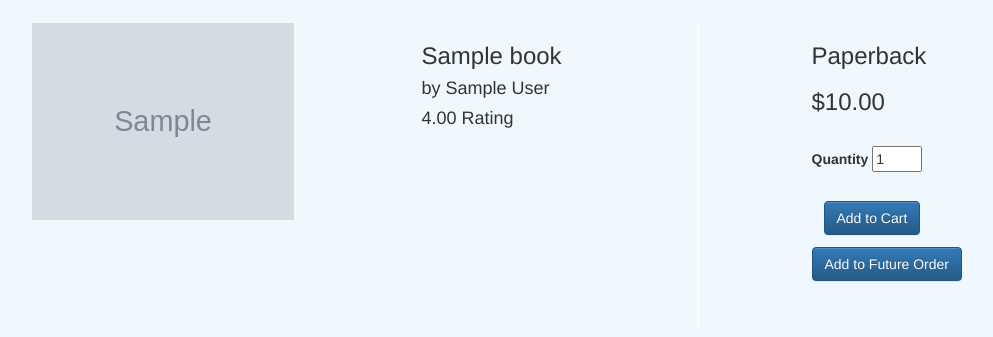
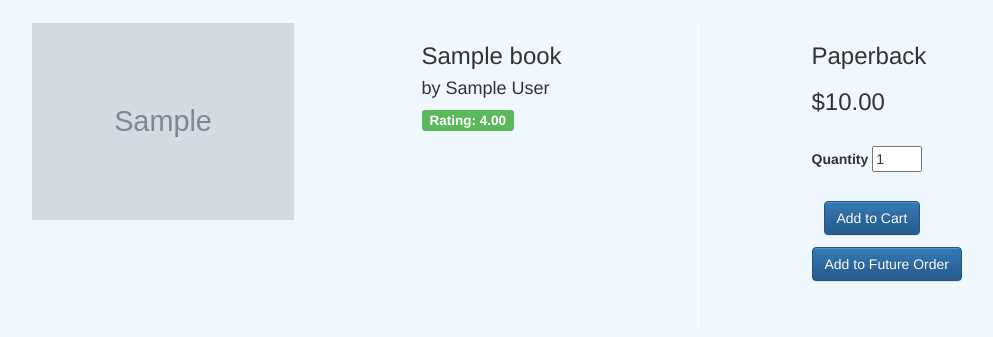
Before and after one commit to EricRado/software-eng-project, a Django app: a page that uses bookstore/products/templates/products/bookDetail.html in a window 1280 px wide. Shown: the part 187-524 px from the top of the page, without its empty margins (136-1129 px from the left). Run offline with Django 3.2, Linux system fonts and the light colour scheme; tables that the repository leaves empty hold one stand-in row (values such as "Sample post"); grey boxes marked "Sample" are stand-in pictures; some libraries are stand-ins or nearby versions.

Commit message:
rating color changes depending on its position on the scale

```diff
--- a/bookstore/products/templates/products/bookDetail.html
+++ b/bookstore/products/templates/products/bookDetail.html
@@ -36,8 +36,15 @@
         <div class="col-xs-3 col-sm-3 col-sm-push-2" style="border-right:1px solid white; height:310px;">
             <h3>{{ book.title }}</h3>
             <h4>by {{ book.author.first_name }} {{book.author.last_name }}</h4>
-            <h4>{{ book.rating }} Rating</h4>
-
+            <h4>
+            {% if book.rating >= 4 %}
+                <span class="label label-success">Rating:  {{ book.rating }}</span>
+            {% elif 2 < book.rating < 4 %}
+                <span class="label label-warning">Rating:  {{ book.rating}}</span>
+            {% else %}
+                <span class="label label-danger">Rating:  {{ book.rating }}</span>
+            {% endif %}
+          </h4>
         </div>
         <div class="col-xs-3 col-sm-2 col-sm-push-3"  >
             <h3>Paperback</h3>
```
